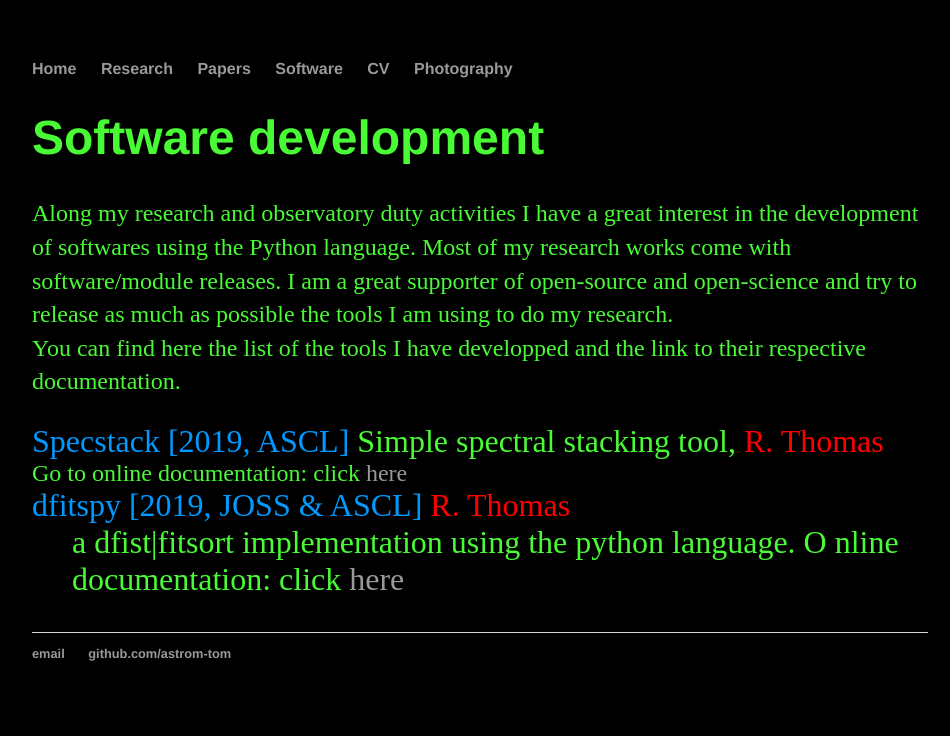
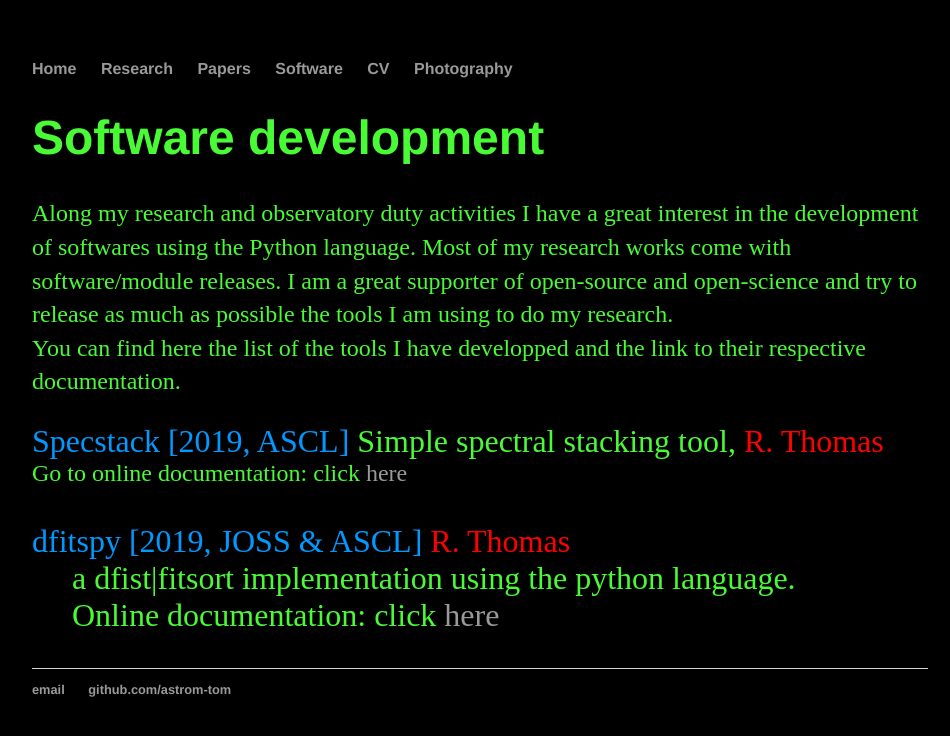
Before and after one commit to astrom-tom/astrom-tom.github.io, a Jekyll site: the page built from Software/index.html, in a window 1280 px wide. Shown: the top 736 px of the page, without its empty margins (160-1110 px from the left). Built offline with Jekyll 4.4.1, drawn with Linux system fonts in a browser that asks for light colours.

Commit message:
Update index.html

```diff
--- a/Software/index.html
+++ b/Software/index.html
@@ -17,11 +17,11 @@
 	  <font size="6"> Simple spectral stacking tool, <span class='me'> R. Thomas </span> </font> <br>
         	<font size="5">Go to online documentation:
 			click <a href="https://astrom-tom.github.io/specstack/build/html/index.html">here</a></font>
-	  			<br>
+	  			<br><br><br>
   </dt>
 
   <dt> <font size="6"> <span class='softR'>dfitspy [2019, JOSS & ASCL]</span>  <span class='me'> R. Thomas </span> </font>  </dt>
-       <dd> <font size="6">  a dfist|fitsort implementation using the python language. O nline documentation:
+       <dd> <font size="6">  a dfist|fitsort implementation using the python language. <br> Online documentation:
 	       click <a href="https://astrom-tom.github.io/dfitspy/build/html/index.html">here</a>  </font> </dd>
 
 </dl>
```
